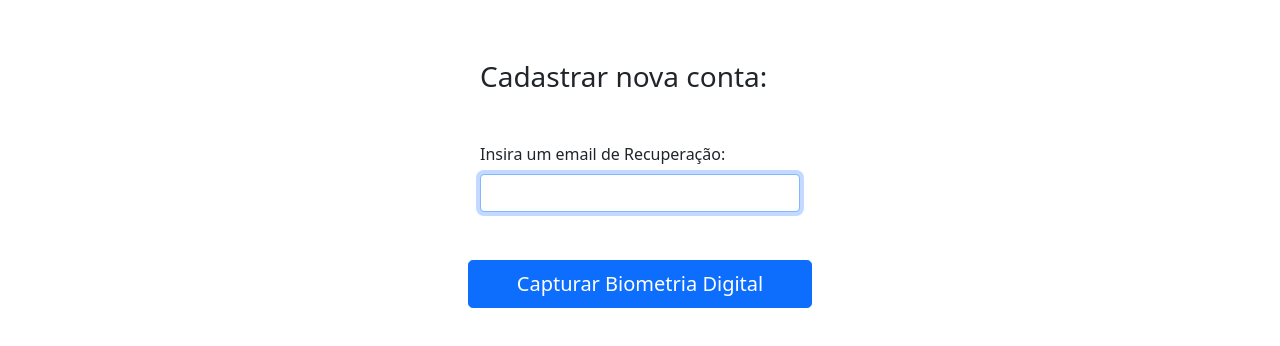
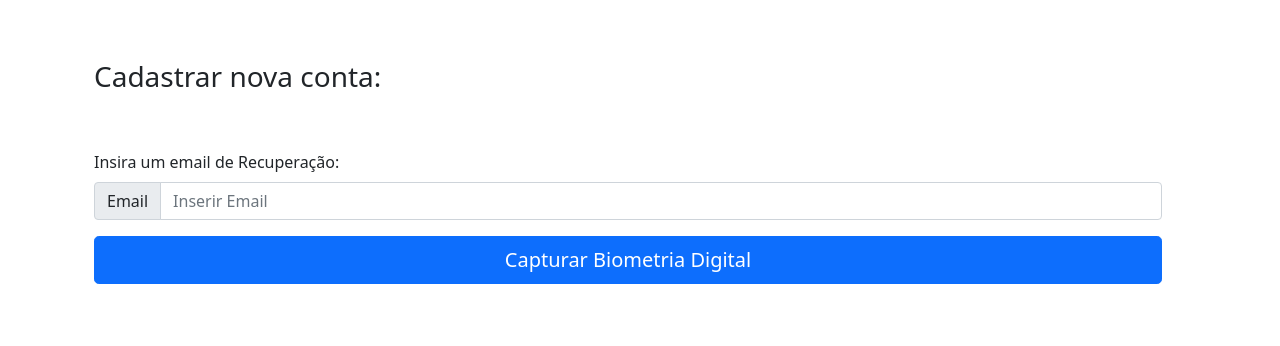
Before and after one commit to lipsig/autenticacaobiometria, a React (Create React App) app in the folder frontend/: page /create in a window 1280 px wide. Shown: the top 346 px of the page. Built offline with nearby package versions, Linux system fonts and the light colour scheme.

Commit message:
Better Componentization, Routes, Functions

```diff
--- a/frontend/src/Components/AddUser.js
+++ b/frontend/src/Components/AddUser.js
@@ -1,14 +1,17 @@
 import { useState } from 'react'
 import axios from "axios";
 import Button from 'react-bootstrap/Button';
-import Row  from 'react-bootstrap/Row';
-import Col  from 'react-bootstrap/Col';
-import InputGroup  from 'react-bootstrap/InputGroup';
-import FormControl  from 'react-bootstrap/FormControl';
+import Row from 'react-bootstrap/Row';
+import Col from 'react-bootstrap/Col';
+import InputGroup from 'react-bootstrap/InputGroup';
+import FormControl from 'react-bootstrap/FormControl';
+import Form from "react-bootstrap/Form";
+import { useNavigate } from 'react-router-dom';
 
 
 const AddUser = () => {
     const [name, setname] = useState('');
+    const navigate = useNavigate();
 
     const capture = async () => {
         await axios.get('http://localhost:9000/api/public/v1/captura/Capturar/1').then((data) => {
@@ -24,26 +27,32 @@ const AddUser = () => {
         })
     }
 
-
-
     const saveUser = async (name, data) => {
-        if(data.data !== null){
+        if (data.data !== null) {
             await axios.post('http://localhost:5000/users', {
                 name: name,
                 template: data.data
+            }).then(()=>{
+                alert(name + "sua digital foi cadastrada com sucesso!")
+                navigate("/");
             });
         }
-        else{
+        else {
             console.log('null');
         }
     }
 
     return (
+
         <Row className="mt-5">
-        <Col xs={6}  className="flex justify-content-md-start">
+            <Col xs={12} className="flex justify-content-md-start">
+
+                    <Form.Label>Insira um email de Recuperação:</Form.Label>
                     <InputGroup className="mb-3">
-                    <InputGroup.Text id="inputGroup-sizing-default">Nome</InputGroup.Text>
+
+                        <InputGroup.Text id="inputGroup-sizing-default">Email</InputGroup.Text>
                         <FormControl
+                            type="email" placeholder="Inserir Email"
                             aria-label="Default"
                             aria-describedby="inputGroup-sizing-default"
                             value={name}
@@ -51,11 +60,11 @@ const AddUser = () => {
                         />
                     </InputGroup>
             </Col>
-            <Col xs={6} className="flex justify-content-md-end">
-                <Button onClick={()=> capture()} className="button is-primary">cadasstrar</Button>
+            <Col xs={12} className="flex justify-content-md-end">
+                <Button style={{ width: "100%" }}  size="lg" type="submit" onClick={() => capture() } className="button is-primary">Capturar Biometria Digital</Button>
             </Col>
+        </Row >
 
-        </Row>
     )
 }
 
--- a/frontend/src/Components/CreateAccount.js
+++ b/frontend/src/Components/CreateAccount.js
@@ -2,11 +2,12 @@ import React, { useState } from "react";
 import ThemeProvider from 'react-bootstrap/ThemeProvider'
 import Container from 'react-bootstrap/Container'
 import Form from "react-bootstrap/Form";
-import Button from "react-bootstrap/Button";
 import Row from 'react-bootstrap/Row';
+import AddUser from './AddUser';
 import "./CreateAccount.css";
 
 export default function CreateAccount() {
+
     const [email, setEmail] = useState("");
 
     function validateForm() {
@@ -21,25 +22,12 @@ export default function CreateAccount() {
         <ThemeProvider breakpoints={['xxxl', 'xxl', 'xl', 'lg', 'md', 'sm', 'xs', 'xxs']}>
             <Container>
                 <div className="CreateAccount">
-                    <Form onSubmit={handleSubmit}>
+
                         <h3>Cadastrar nova conta:</h3>
-                        <Row className="mt-5">
-                            <Form.Group size="lg" controlId="email">
-                                <Form.Label>Insira um email de Recuperação:</Form.Label>
-                                <Form.Control
-                                    autoFocus
-                                    type="email"
-                                    value={email}
-                                    onChange={(e) => setEmail(e.target.value)}
-                                />
-                            </Form.Group>
+                        <Row>
+                             <AddUser />
                         </Row>
-                        <Row className="mt-5">
-                            <Button block size="lg" type="submit" >
-                                Capturar Biometria Digital
-                            </Button>
-                        </Row>
-                    </Form>
+
                 </div>
             </Container>
         </ThemeProvider>
--- a/frontend/src/Components/Login.js
+++ b/frontend/src/Components/Login.js
@@ -30,7 +30,7 @@ export default function Login() {
                                 <span>Não possui conta?</span>
                             </Col>
                             <Col xs={6}>
-                                <Button href="#" variant="outline-primary" size="xs">Criar Cadastro</Button>
+                                <Button href="/create" variant="outline-primary" size="xs">Criar Cadastro</Button>
                             </Col>
                         </Row>
                     </Form>
--- a/frontend/src/Components/UserList.js
+++ b/frontend/src/Components/UserList.js
@@ -28,8 +28,7 @@ const UserList = () => {
         <ThemeProvider breakpoints={['xxxl', 'xxl', 'xl', 'lg', 'md', 'sm', 'xs', 'xxs']}>
             <Container>
                 <Row className="justify-content-md-center">
-
-                        <AddUser />
+                    <h2 className="mt-5">Contas Cadastradas:</h2>
                         <Row className="mt-5">
                         <Table responsive bordered hover style={{ tableLayout: 'fixed' }}>
                             <thead>
```
Lines whose indentation alone changed are shown as unchanged.
